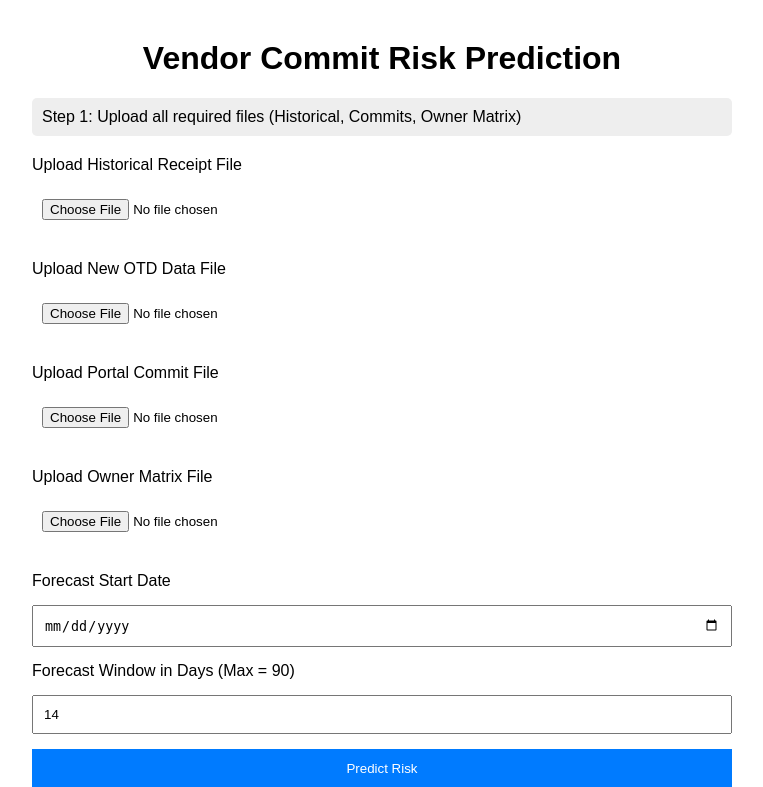
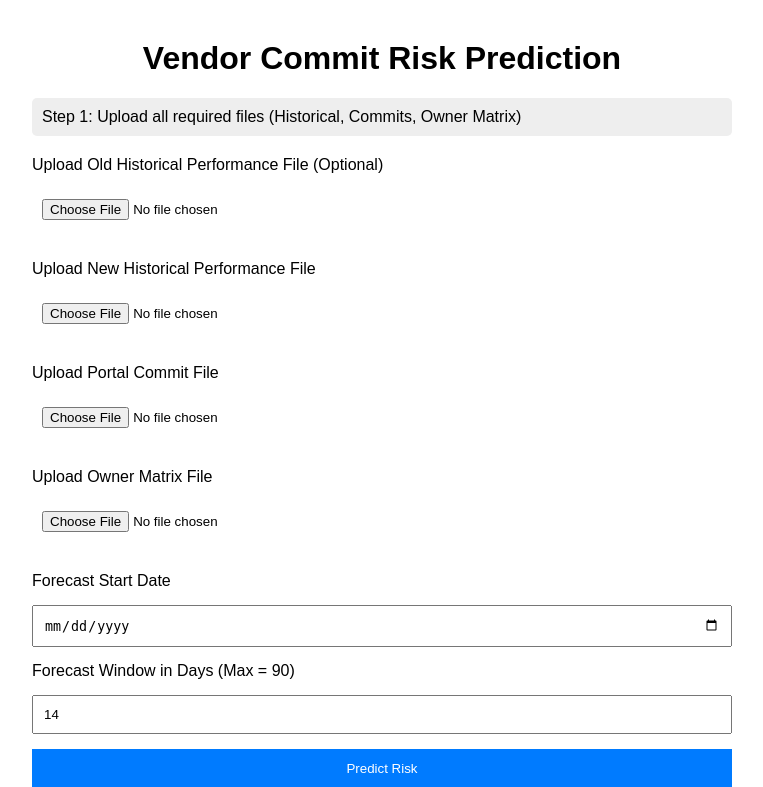
Before and after one commit to Datarunt/Vendor_Delivery_Risk, a Flask app: page / in a window 1280 px wide. Shown: the top 787 px of the page, without its empty margins (258-1021 px from the left). Run offline with Flask 3, Linux system fonts and the light colour scheme.

Commit message:
made old historical performance file optional

```diff
--- a/app.py
+++ b/app.py
@@ -133,7 +133,8 @@ def run_forecast():
             content_type="text/csv"
         )
 
-    hist_file = remap_to_filestorage(hist_file, hist_mapping)
+    if hist_file and hist_file.filename:
+        hist_file = remap_to_filestorage(hist_file, hist_mapping)
     new_otd_upload = remap_to_filestorage(new_otd_upload, otd_mapping)
     commit_file = remap_to_filestorage(commit_file, commit_mapping)
     owner_file = remap_to_filestorage(owner_file, owner_mapping)
@@ -146,7 +147,7 @@ def run_forecast():
         request.form.get("horizon", 14)
     )
 
-    if not hist_file or not allowed_file(hist_file.filename):
+    if hist_file and hist_file.filename and not allowed_file(hist_file.filename):
         return "Invalid historical file", 400
 
     if not commit_file or not allowed_file(commit_file.filename):
--- a/templates/index.html
+++ b/templates/index.html
@@ -34,8 +34,6 @@
 
     <h1>Vendor Commit Risk Prediction</h1>
 
-
-
     <div class="progress">
 
         {% if not forecast_ready and not commits_csv_ready and not owner_matrix_ready %}
@@ -60,12 +58,12 @@
 
     <form action="/run_forecast" method="post" enctype="multipart/form-data">
 
-        <label>Upload Historical Receipt File</label>
-        <input type="file" name="hist_file" accept=".xlsx,.xls,.csv" required
+        <label>Upload Old Historical Performance File (Optional)</label>
+        <input type="file" name="hist_file" accept=".xlsx,.xls,.csv"
                onchange="loadColumns(this, 'hist_mapping')">
         <div id="hist_mapping"></div>
 
-        <label>Upload New OTD Data File</label>
+        <label>Upload New Historical Performance File</label>
         <input type="file" name="new_otd_file" accept=".xlsx,.xls,.csv" required
                onchange="loadColumns(this, 'otd_mapping')">
         <div id="otd_mapping"></div>
@@ -90,70 +88,45 @@
 
     </form>
 
-
-
     {% if accuracy %}
-
     <h3>Forecast Accuracy</h3>
-
     <p><b>AVG Commit Qty:</b> {{ accuracy.AVG_COMMIT_QTY }}</p>
-
     <p><b>R²:</b> {{ accuracy.R2 }}</p>
-
     <p><b>MAE:</b> {{ accuracy.MAE }}</p>
-
     <p><b>RMSE:</b> {{ accuracy.RMSE }}</p>
-
     <p><b>MAPE:</b> {{ accuracy.MAPE }}</p>
-
     {% endif %}
 
-
-
     {% if forecast_ready %}
-
     <a href="/download_forecast.csv">
-
         <button style="background: green;">Download Forecast CSV</button>
-
     </a>
-
     {% endif %}
 
-
-
     {% if forecast_ready and commits_csv_ready and owner_matrix_ready %}
-
     <form action="/combine" method="post">
-
         <button type="submit" style="background: purple;">
-
             Combine Forecast, Commits & Owner Matrix
-
         </button>
-
     </form>
-
     {% endif %}
 
 </div>
 
-</body>
-
 <script>
 const REQUIRED_FIELDS = {
-     hist_mapping: [
+    hist_mapping: [
         "Vendor", "Material", "Date Received", "Quantity Due",
         "Quantity Received", "Days Late Classification", "Number of Days Late"
     ],
-     otd_mapping: [
+    otd_mapping: [
         "Material", "VENDOR_NAME", "VENDOR_ID",
         "Stat Date", "Delivered in Full Y/N",
         "Delivered in Full Date", "Month of OTD Measure",
         "DateDiff Measured Month", "Received Qty"
     ],
     commit_mapping: [
-        "Material", "Vendor", "Vendor Name","Commit Dt by Suppl", "Commit Qty"
+        "Material", "Vendor", "Vendor Name", "Commit Dt by Suppl", "Commit Qty"
     ],
     owner_mapping: [
         "Supplier #", "Assigned Buyer"
@@ -163,6 +136,9 @@ const REQUIRED_FIELDS = {
 async function loadColumns(input, mappingDivId) {
     const file = input.files[0];
     if (!file) return;
+
+    const div = document.getElementById(mappingDivId);
+    if (!div) return;
 
     const formData = new FormData();
     formData.append("file", file);
@@ -175,7 +151,6 @@ async function loadColumns(input, mappingDivId) {
     const data = await response.json();
     const columns = data.columns || [];
     const required = REQUIRED_FIELDS[mappingDivId];
-    const div = document.getElementById(mappingDivId);
 
     if (columns.length === 0) {
         div.innerHTML = "<p style='color:red'>Could not read columns from file.</p>";
@@ -208,4 +183,6 @@ async function loadColumns(input, mappingDivId) {
 }
 </script>
 
+</body>
+
 </html>
```
Also changed, not shown: upload_services.py (+9 -2 lines), 1 other file.
